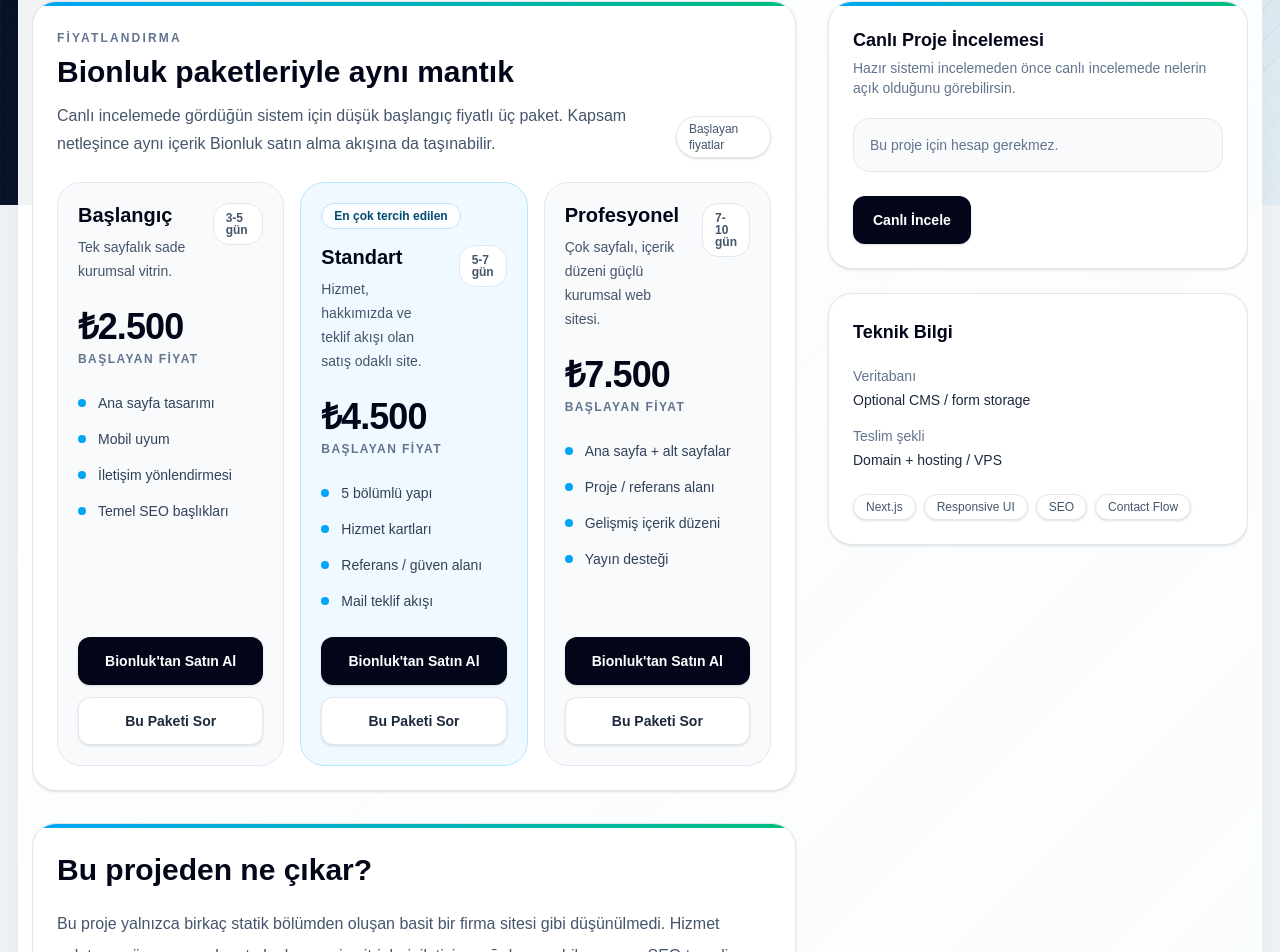
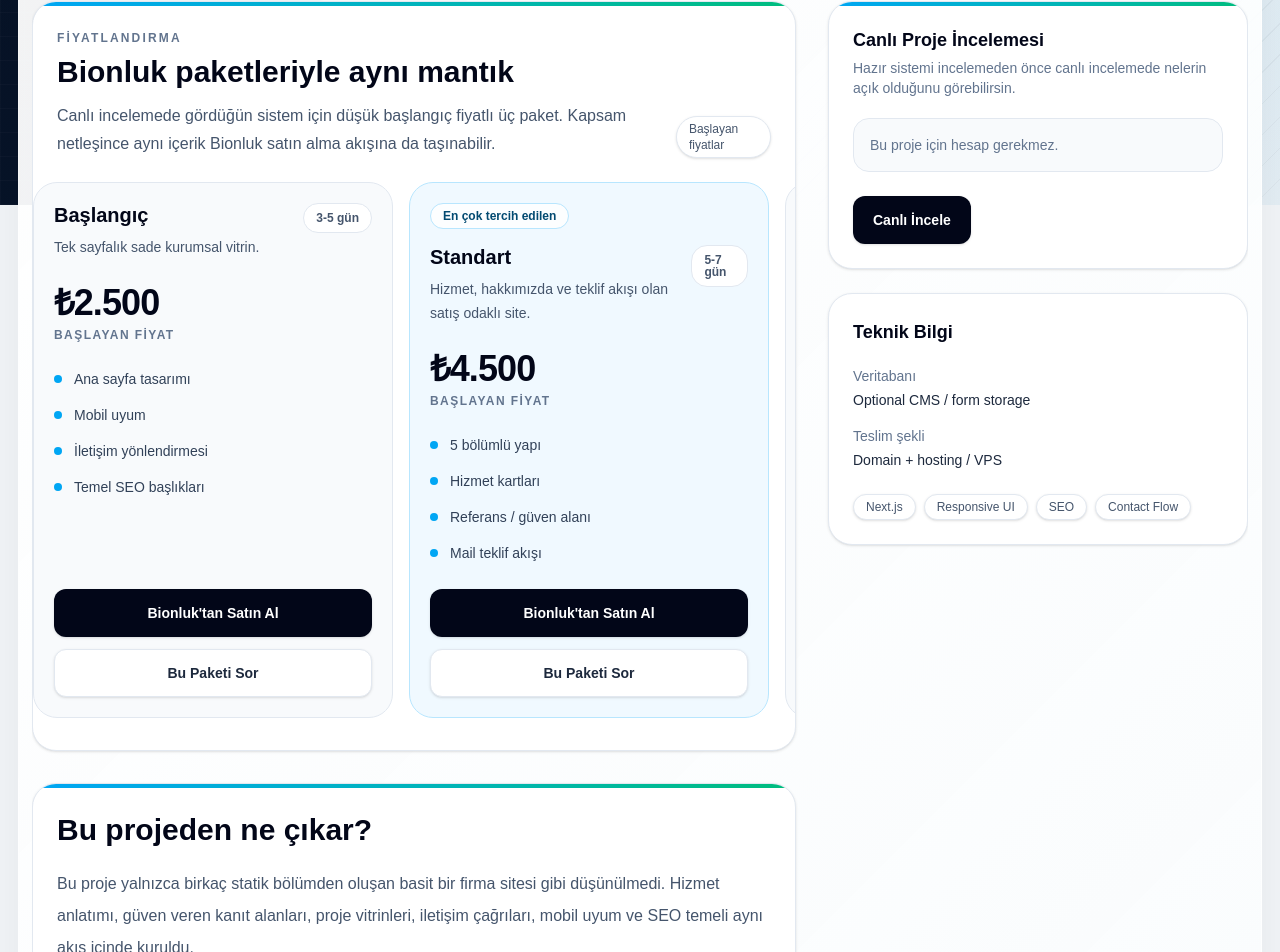
Before and after one commit to Tanerrrdogann/nt-works, a Next.js app: page /projects/kurumsal-web-sitesi in a window 1280 px wide. Shown: the part 595-1547 px from the top of the page. Built offline with nearby package versions, Linux system fonts and the light colour scheme.

Commit message:
Refine pricing carousel and contact cards

```diff
--- a/src/app/contact/page.tsx
+++ b/src/app/contact/page.tsx
@@ -240,7 +240,7 @@
           </form>
 
           <div className="min-w-0 rounded-3xl border border-slate-200 bg-white p-4 shadow-sm sm:rounded-[2rem] sm:p-8">
-            <div className="grid min-w-0 grid-cols-2 gap-3 sm:gap-4 lg:grid-cols-1">
+            <div className="grid min-w-0 gap-3 sm:grid-cols-2 sm:gap-4 lg:grid-cols-1">
               <a
                 href={`mailto:${CONTACT_EMAIL}`}
                 className="rounded-2xl border border-slate-200 bg-slate-50 p-3 transition hover:bg-white sm:p-5"
@@ -267,7 +267,7 @@
                 href={WHATSAPP_URL}
                 target="_blank"
                 rel="noreferrer"
-                className="rounded-2xl border border-slate-200 bg-slate-50 p-3 transition hover:bg-white sm:p-5"
+                className="rounded-2xl border border-slate-200 bg-slate-50 p-3 transition hover:bg-white sm:col-span-2 sm:p-5 lg:col-span-1"
               >
                 <div className="flex items-center gap-3">
                   <span className="flex h-10 w-10 items-center justify-center rounded-full bg-[#25D366] text-white">
--- a/src/components/projects/ProjectDetail.tsx
+++ b/src/components/projects/ProjectDetail.tsx
@@ -268,7 +268,7 @@
                 <Badge>{language === "tr" ? "Başlayan fiyatlar" : "Starting prices"}</Badge>
               </div>
 
-              <div className="-mx-3 mt-4 flex max-w-[calc(100%+1.5rem)] snap-x gap-3 overflow-x-auto overscroll-x-contain px-3 pb-2 [scrollbar-width:none] sm:mx-0 sm:mt-6 sm:grid sm:max-w-none sm:grid-cols-3 sm:gap-4 sm:overflow-visible sm:px-0 sm:pb-0 sm:[scrollbar-width:auto] xl:grid-cols-3 [&::-webkit-scrollbar]:hidden sm:[&::-webkit-scrollbar]:block">
+              <div className="-mx-3 mt-4 flex max-w-[calc(100%+1.5rem)] snap-x gap-3 overflow-x-auto overscroll-x-contain px-3 pb-2 [scrollbar-width:none] sm:mt-6 sm:gap-4 lg:-mx-6 lg:max-w-[calc(100%+3rem)] lg:px-6 [&::-webkit-scrollbar]:hidden">
                 {pricing.map((item, index) => {
                   const packageName = language === "tr" ? item.nameTr : item.nameEn;
                   const packagePrice = language === "tr" ? item.priceTr : item.priceEn;
@@ -281,7 +281,7 @@
                   return (
                     <div
                       key={`${item.nameTr}-${item.priceTr}`}
-                      className={`relative flex min-w-[78%] max-w-[78%] shrink-0 snap-start flex-col rounded-2xl border p-3 sm:min-w-0 sm:max-w-none sm:shrink sm:p-4 xl:min-h-[430px] xl:rounded-3xl xl:p-5 ${
+                      className={`relative flex min-w-[78%] max-w-[78%] shrink-0 snap-start flex-col rounded-2xl border p-3 sm:min-w-[46%] sm:max-w-[46%] sm:p-4 lg:min-w-[360px] lg:max-w-[360px] xl:min-h-[430px] xl:rounded-3xl xl:p-5 ${
                         index === 1
                           ? `${theme.border} ${theme.bg}`
                           : "border-slate-200 bg-slate-50"
```
